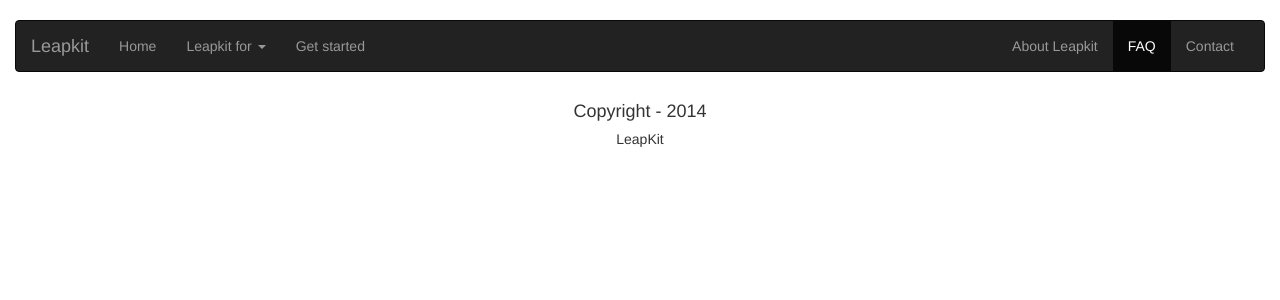
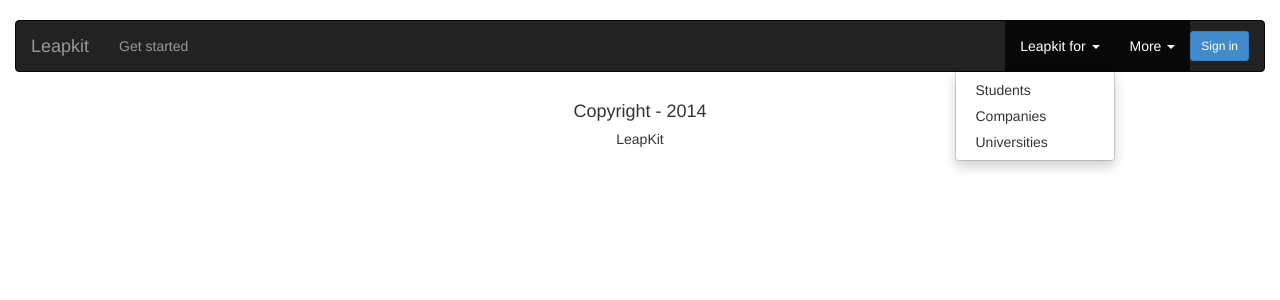
Before and after one commit to paritosh1990/EPITA, a Django app: template root/templates/FAQ.html in a window 1280 px wide, after a click on "Leapkit for". Shown: the top 300 px of the page. Run offline with Django 3.2, Linux system fonts and the light colour scheme; the template is opened without the code that fills it, so the values that code supplies are empty; parts of the project's set-up code (start-up, migrations or seed data) failed here and were passed over; some libraries are stand-ins or nearby versions.

Commit message:
Changed the url structure, to make them prettier

```diff
--- a/root/templates/_layouts/root_layout.html
+++ b/root/templates/_layouts/root_layout.html
@@ -21,21 +21,25 @@
 {% block home_logo %} {% url 'home' %}{% endblock %}
 
  {% block nav_left %}
-
-	<li class="{% block left_first %} {% endblock %}"><a href="{% url 'home' %}">Home</a></li>
-	<li class="dropdown {% block left_second %} {% endblock %}">
-          <a href="#" class="dropdown-toggle" data-toggle="dropdown">Leapkit for <b class="caret"> </b></a>
-          <ul class="dropdown-menu">
-            <li><a href="{% url 'root:student' %}">Students</a></li>
-            <li><a href="{% url 'root:company' %}">Companies</a></li>
-            <li><a href="{% url 'root:university' %}">Universities</a></li>
-          </ul>
-        </li>
-  	<li class="{% block left_third %} {% endblock %}"><a href="{% url 'root:start' %}">Get started</a></li>
+  	<li class="{% block left_third %} {% endblock %}"><a href="{% url 'getting_started' %}">Get started</a></li>
  {% endblock %}
 
  {% block nav_right %}
-	<li class="{% block right_first %} {% endblock %}"><a href="{% url 'root:about' %}">About Leapkit</a></li>
-	<li class="{% block right_second %} {% endblock %}"><a href="{% url 'root:FAQ' %}">FAQ</a></li>
- 	<li class="{% block right_third %} {% endblock %}"><a href="{% url 'root:contact' %}">Contact</a></li>
+ 	<li class="dropdown {% block right_first %} {% endblock %}">
+          <a href="#" class="dropdown-toggle" data-toggle="dropdown">Leapkit for <b class="caret"> </b></a>
+          <ul class="dropdown-menu">
+            <li><a href="{% url 'student_info' %}">Students</a></li>
+            <li><a href="{% url 'company_info' %}">Companies</a></li>
+            <li><a href="{% url 'university_info' %}">Universities</a></li>
+          </ul>
+    </li>
+    <li class="dropdown {% block right_second %} {% endblock %}">
+          <a href="#" class="dropdown-toggle" data-toggle="dropdown">More <b class="caret"> </b></a>
+          <ul class="dropdown-menu">
+            	<li><a href="{% url 'about_leapkit' %}">About</a></li>
+				<li><a href="{% url 'FAQ' %}">FAQ</a></li>
+ 				<li><a href="{% url 'contact_leapkit' %}">Contact</a></li>
+          </ul>
+    </li>
+    <li><button type="submit" class="btn btn-sm btn-primary navbar-btn">Sign in</button></li>
  {% endblock %}
```
Also changed, not shown: leapkit/urls.py (+11 -1 lines), root/urls.py (deleted, +0 -14 lines).
